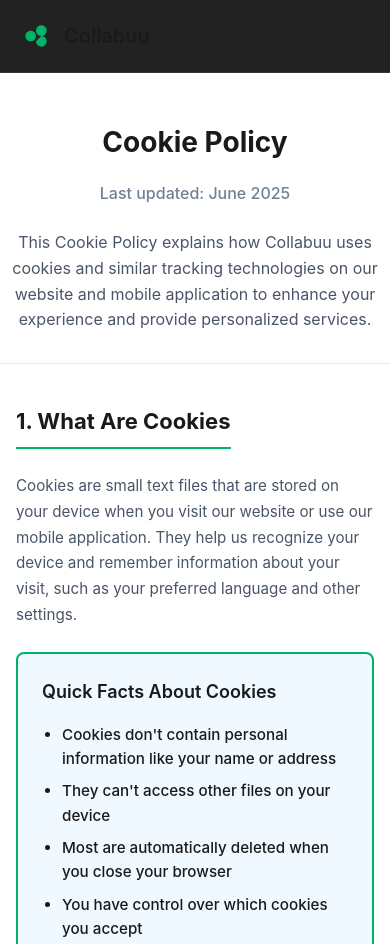
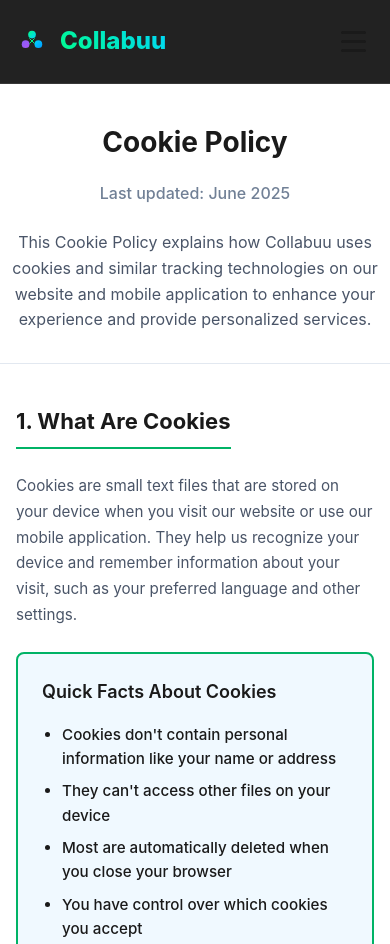
Before and after one commit to tonynham/collabuu, a website: page cookie-policy.html in a window 390 px wide. Shown: the top 944 px of the page. Drawn offline with Linux system fonts and the light colour scheme.

Commit message:
Fix header logo consistency and remove broken footer links
✅ COMPLETE: Header Logo Consistency Fixed
- Updated terms-of-service.html to use proper nav-container structure
- Updated cookie-policy.html to use consistent logo with gradients
- Updated privacy-policy.html to use proper logo-wrapper and logo-text classes
- Fixed all hamburger menu structures to use hamburger-line class
- Standardized nav-link classes across all pages

✅ COMPLETE: Broken Footer Links Fixed
- Removed non-existent casl-compliance.html links from all footers
- Fixed footer Product section links across all pages
- All footer links now point to existing pages and sections

All non-homepage pages now have consistent header styling and working footer links.

```diff
--- a/cookie-policy.html
+++ b/cookie-policy.html
@@ -12,29 +12,44 @@
 <body>
     <!-- Navigation -->
     <nav class="navbar">
-        <div class="container">
+        <div class="nav-container">
             <div class="nav-brand">
-                <a href="index.html" class="logo">
-                    <svg width="32" height="32" viewBox="0 0 24 24" fill="none">
-                        <path d="M16 4C18.2091 4 20 5.79086 20 8C20 10.2091 18.2091 12 16 12C13.7909 12 12 10.2091 12 8C12 5.79086 13.7909 4 16 4Z" fill="currentColor"/>
-                        <path d="M8 8C10.2091 8 12 9.79086 12 12C12 14.2091 10.2091 16 8 16C5.79086 16 4 14.2091 4 12C4 9.79086 5.79086 8 8 8Z" fill="currentColor"/>
-                        <path d="M16 12C18.2091 12 20 13.7909 20 16C20 18.2091 18.2091 20 16 20C13.7909 20 12 18.2091 12 16C12Z" fill="currentColor"/>
+                <a href="index.html" class="logo-wrapper">
+                    <svg class="logo-icon" width="32" height="32" viewBox="0 0 100 100" fill="none">
+                        <circle cx="50" cy="30" r="12" fill="url(#gradient1)"/>
+                        <circle cx="30" cy="60" r="12" fill="url(#gradient2)"/>
+                        <circle cx="70" cy="60" r="12" fill="url(#gradient3)"/>
+                        <path d="M42 42L58 58M58 42L42 58" stroke="#00ff88" stroke-width="3"/>
+                        <defs>
+                            <linearGradient id="gradient1" x1="0%" y1="0%" x2="100%" y2="100%">
+                                <stop offset="0%" style="stop-color:#00ff88"/>
+                                <stop offset="100%" style="stop-color:#00d4ff"/>
+                            </linearGradient>
+                            <linearGradient id="gradient2" x1="0%" y1="0%" x2="100%" y2="100%">
+                                <stop offset="0%" style="stop-color:#8b5cf6"/>
+                                <stop offset="100%" style="stop-color:#a855f7"/>
+                            </linearGradient>
+                            <linearGradient id="gradient3" x1="0%" y1="0%" x2="100%" y2="100%">
+                                <stop offset="0%" style="stop-color:#00d4ff"/>
+                                <stop offset="100%" style="stop-color:#0099ff"/>
+                            </linearGradient>
+                        </defs>
                     </svg>
-                    <span>Collabuu</span>
+                    <span class="logo-text">Collabuu</span>
                 </a>
             </div>
 
             <div class="nav-menu" id="nav-menu">
                 <ul class="nav-links">
-                    <li><a href="index.html">Home</a></li>
-                    <li><a href="support.html">Support</a></li>
+                    <li><a href="index.html" class="nav-link">Home</a></li>
+                    <li><a href="support.html" class="nav-link">Support</a></li>
                 </ul>
             </div>
 
-            <div class="nav-toggle" id="nav-toggle">
-                <span></span>
-                <span></span>
-                <span></span>
+            <div class="mobile-menu-toggle" id="nav-toggle">
+                <span class="hamburger-line"></span>
+                <span class="hamburger-line"></span>
+                <span class="hamburger-line"></span>
             </div>
         </div>
     </nav>
@@ -337,7 +352,6 @@
                         <ul>
                             <li><a href="terms-of-service.html">Terms</a></li>
                             <li><a href="privacy-policy.html">Privacy</a></li>
-                            <li><a href="casl-compliance.html">CASL Compliance</a></li>
                             <li><a href="cookie-policy.html">Cookie Policy</a></li>
                         </ul>
                     </div>
```
Also changed, not shown: faq.html (+0 -1 lines), privacy-policy.html (+28 -14 lines), terms-of-service.html (+28 -14 lines).
